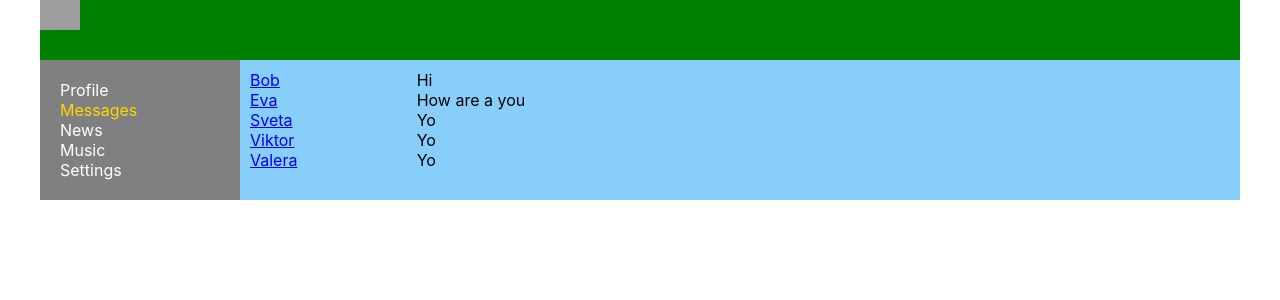
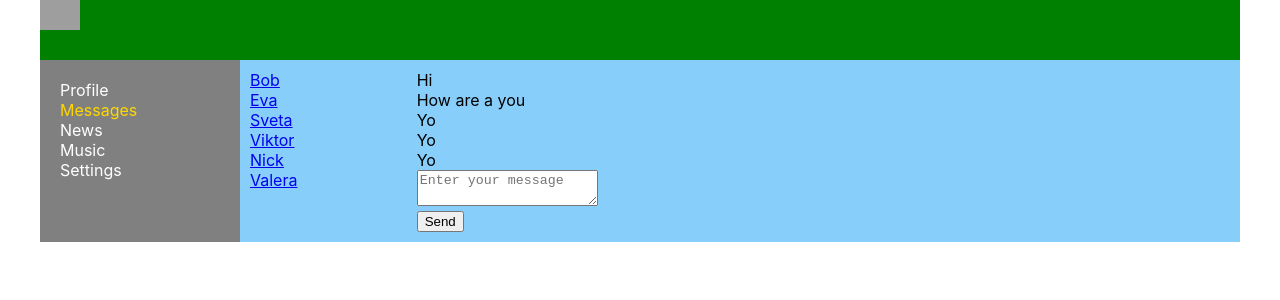
Before and after one commit to JekCort/SocialNetwork, a React (Create React App) app: page /DialogsItem in a window 1280 px wide. Shown: the top 300 px of the page. Built offline with nearby package versions, Linux system fonts and the light colour scheme; grey boxes are pictures that could not be loaded.

Commit message:
less40 adding messages

```diff
--- a/src/App.tsx
+++ b/src/App.tsx
@@ -8,17 +8,16 @@ import {Route} from "react-router-dom";
 import {News} from "./components/News/News";
 import {Music} from "./components/Music/Music";
 import {Settings} from "./components/Settings/Settings";
-import {ActionsType, statePropsType} from "./redax/state";
+import {ActionsType, statePropsType, storePropsType} from "./redax/state";
 
 type AppPropsType = {
-    state: statePropsType
+    state:statePropsType
+    store:storePropsType
     dispatch:(action: ActionsType)=>void
 }
-
-
 const App = (props: AppPropsType) => {
 
-    const HandlerDialogs = () => <Dialogs state={props.state.dialogsPage}/>
+    const HandlerDialogs = () => <Dialogs store={props.store}/>
     const HandlerProfile = () => <Profile profilePage={props.state.profilePage}
                                           dispatch={props.dispatch}
     />
--- a/src/components/Dialogs/Dialogs.tsx
+++ b/src/components/Dialogs/Dialogs.tsx
@@ -1,15 +1,22 @@
 import React from 'react';
 import classes from './Dialogs.module.css';
 import {DialogItem} from "./DialogItem/DialogItem";
-import { Message } from './Message/Message';
-import {dialogsPagePropsType} from "../../redax/state";
+import {Message} from './Message/Message';
+import {
+    ActionsType,
+    dialogsPagePropsType,
+    sendMessageCreator,
+    storePropsType,
+    updateNewMessageBodyCreator
+} from "../../redax/state";
 
 
 type DialogsType = {
-    state:dialogsPagePropsType
+    store:storePropsType
 }
 
-export const Dialogs = ({state}: DialogsType) => {
+export const Dialogs = (props: DialogsType) => {
+    let state = props.store.getState().dialogsPage
 
     const dialogsItems = state.dialogs
         .map(d => <DialogItem name={d.name} id={d.id}/>)
@@ -18,6 +25,17 @@ export const Dialogs = ({state}: DialogsType) => {
     const messagesElement = state.messages
         .map(m => <Message massage={m.message}/>)
 
+    const newMessageBody = state.NewMessageBody
+
+    const onClickHandler = () => {
+        props.store.dispatch(sendMessageCreator())
+    }
+
+    const onChangeHandler = (e: React.ChangeEvent<HTMLTextAreaElement>) => {
+        const body = e.target.value
+        props.store.dispatch(updateNewMessageBodyCreator(body))
+    }
+
     return (
         <div className={classes.dialogs}>
 
@@ -25,7 +43,16 @@ export const Dialogs = ({state}: DialogsType) => {
                 {dialogsItems}
             </div>
             <div className={classes.messages}>
-                {messagesElement}
+                <div>{messagesElement}</div>
+                <div>
+                    <div><textarea
+                        value={newMessageBody}
+                        onChange={onChangeHandler}
+                        placeholder='Enter your message'></textarea></div>
+                    <div>
+                        <button onClick={onClickHandler}>Send</button>
+                    </div>
+                </div>
             </div>
         </div>
     );
--- a/src/index.tsx
+++ b/src/index.tsx
@@ -9,7 +9,7 @@ import {BrowserRouter} from "react-router-dom";
 const rerenderEntireTree = (state:statePropsType) => {
     ReactDOM.render(
         <BrowserRouter>
-            <App state={store.getState()} dispatch={store.dispatch.bind(store)}/>
+            <App state={state}  dispatch={store.dispatch.bind(store)} store={store}/>
         </BrowserRouter>,
         document.getElementById('root')
 
--- a/src/redax/state.tsx
+++ b/src/redax/state.tsx
@@ -1,3 +1,5 @@
+import {text} from "stream/consumers";
+
 export type postPropsType = {
     id: number,
     message: string,
@@ -32,6 +34,7 @@ export type profilePagePropsType = {
 export type dialogsPagePropsType = {
     messages: Array<messagePropsType>
     dialogs: Array<dialogPropsType>
+    NewMessageBody: string
 }
 
 
@@ -49,7 +52,17 @@ export type UpdateNewPostTextType = {
     newText: string
 }
 
-export type ActionsType = AddPostActionType | UpdateNewPostTextType
+export type NewMessageBodyType = {
+    type: 'UPDATE_NEW_MESSAGE_BODY'
+    body: string
+}
+
+export type SendMessageType = {
+    type: 'SEND_MESSAGE'
+
+}
+
+export type ActionsType = AddPostActionType | UpdateNewPostTextType | NewMessageBodyType | SendMessageType
 
 export type  storePropsType = {
     _state: statePropsType
@@ -63,6 +76,9 @@ export type  storePropsType = {
 
 const ADD_POST = 'ADD-POST'
 const UPDATE_NEW_POST_TEXT = 'UPDATE-NEW-POST-TEXT'
+const UPDATE_NEW_MESSAGE_BODY = 'UPDATE_NEW_MESSAGE_BODY'
+const SEND_MESSAGE = 'SEND_MESSAGE'
+
 
 export const store: storePropsType = {
     _state: {
@@ -87,10 +103,11 @@ export const store: storePropsType = {
                 {id: 2, name: "Eva"},
                 {id: 3, name: "Sveta"},
                 {id: 4, name: "Viktor"},
-                {id: 5, name: "Valera"}
-            ]
+                {id: 5, name: "Nick"},
+                {id: 6, name: "Valera"}
+            ],
+            NewMessageBody:''
         },
-        // sidebar: {}
     },
     _callSubscriber(state: statePropsType) {
         console.log('sdsd')
@@ -116,6 +133,14 @@ export const store: storePropsType = {
         } else if (action.type === UPDATE_NEW_POST_TEXT) {
             this._state.profilePage.newPostText = action.newText
             this._callSubscriber(this._state)
+        }else if (action.type === UPDATE_NEW_MESSAGE_BODY){
+            this._state.dialogsPage.NewMessageBody  = action.body
+            this._callSubscriber(this._state)
+        } else if (action.type === SEND_MESSAGE){
+        const body = this._state.dialogsPage.NewMessageBody
+            this._state.dialogsPage.NewMessageBody = ''
+            this._state.dialogsPage.messages.push({id: 6, message: body})
+            this._callSubscriber(this._state)
         }
     }
 }
@@ -128,6 +153,18 @@ export const addPostActionCreator = (): AddPostActionType => {
 export const updateNewPostCreator = (newText: string): UpdateNewPostTextType => {
     return {
         type: UPDATE_NEW_POST_TEXT, newText: newText
+    }
+};
+
+export const sendMessageCreator = (): SendMessageType => {
+    return {
+        type: "SEND_MESSAGE"
+    }
+};
+
+export const updateNewMessageBodyCreator = (body: string): NewMessageBodyType => {
+    return {
+        type: UPDATE_NEW_MESSAGE_BODY, body: body
     }
 };
 
```
